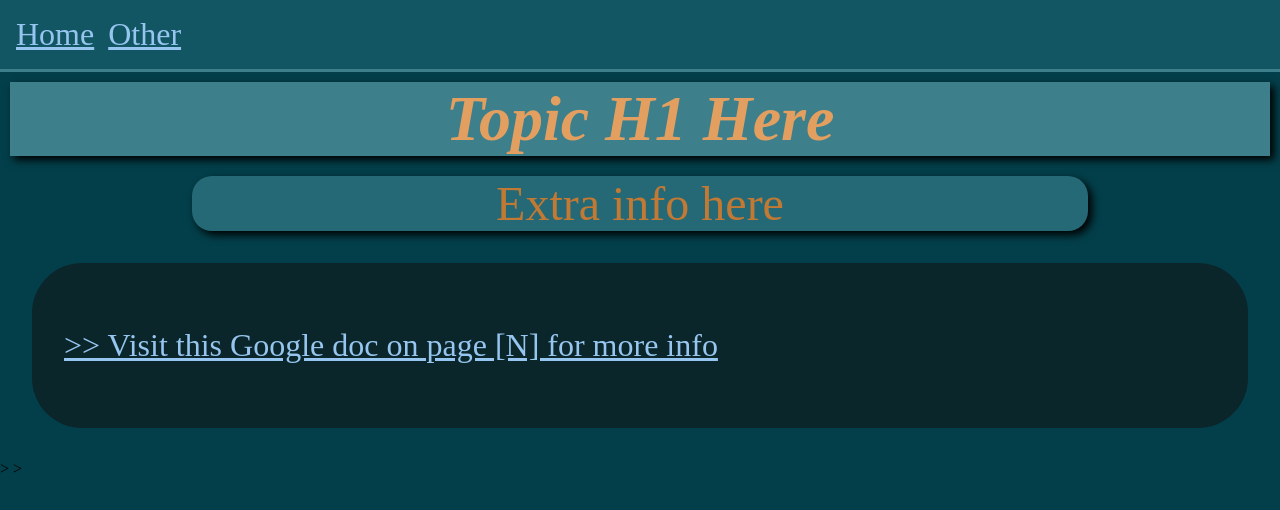
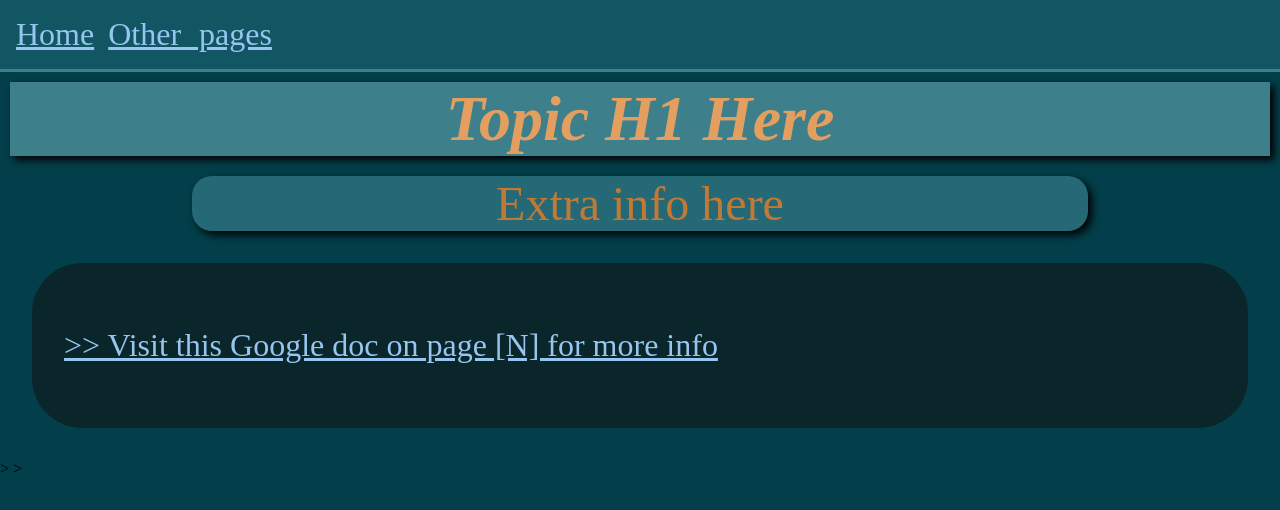
Before and after one commit to lietuviskalba/web_project_template, a plain HTML site: page index.html in a window 1280 px wide. Drawn offline with Linux system fonts and the light colour scheme.

```diff
--- a/index.html
+++ b/index.html
@@ -18,7 +18,7 @@
         <nav>
             <ul>
                 <li><a href="index.html">Home</a></li>
-                <li><a href="">Other</a></li>
+                <li><a href="">Other pages</a></li>
             </ul>
         </nav>
     </header>
```
